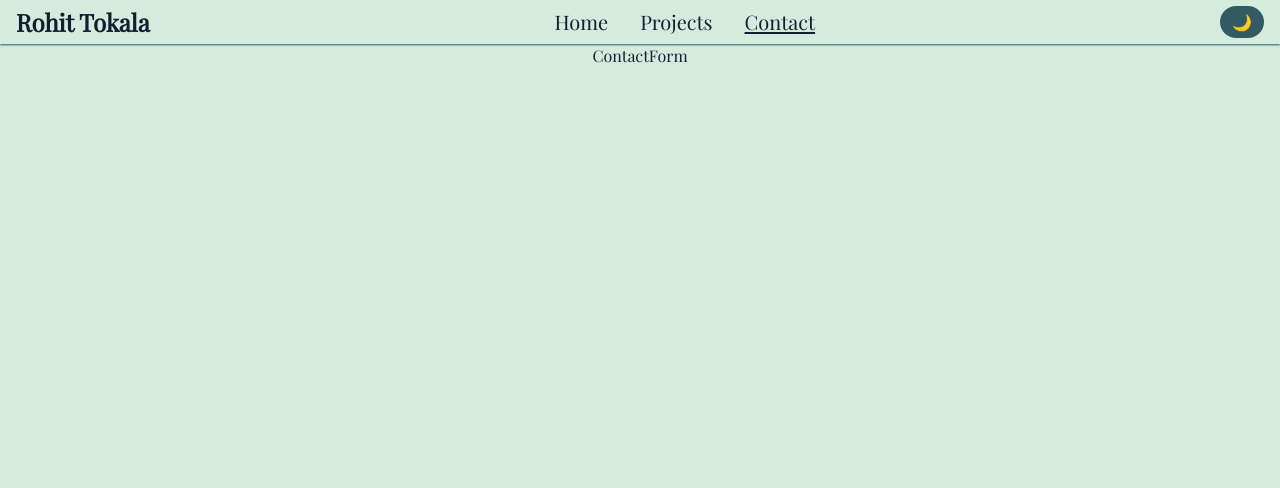
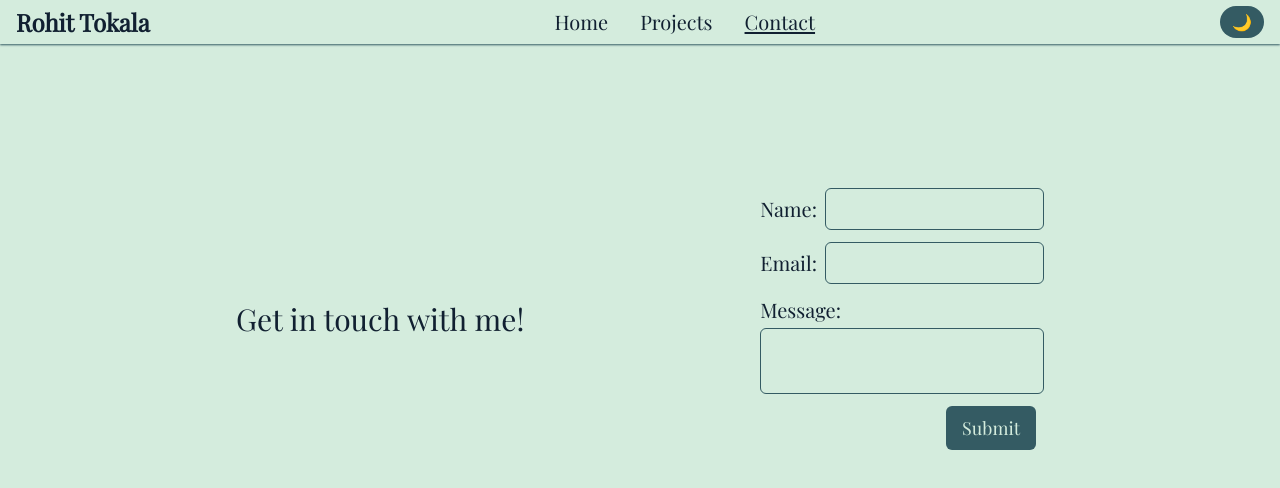
Before and after one commit to rtokala14/personal-portfolio, an Astro site: page /contact in a window 1280 px wide. Built offline with nearby package versions, Linux system fonts and the light colour scheme; Astro itself is replaced by a stand-in of ours.

Commit message:
Add contact form layout

```diff
--- /dev/null
+++ b/src/components/ContactForm.jsx
@@ -0,0 +1,49 @@
+import { Component } from "preact";
+
+export default class TodoForm extends Component {
+  state = { senderName: "", senderEmail: "", contentBody: "" };
+
+  onSubmit = (e) => {
+    // alert(`Submitted a todo, ${this.state.senderName}`);
+    e.preventDefault();
+    console.log(this.state)
+    this.setState({ senderEmail: "", senderName: "", contentBody: ""})
+  };
+
+  onInputName = (e) => {
+    const { value } = e.target;
+    this.setState({ senderName: value });
+  };
+
+  onInputEmail = (e) => {
+    const { value } = e.target;
+    this.setState({ senderEmail: value });
+  };
+
+  onInputBody = (e) => {
+    const { value } = e.target;
+    this.setState({ contentBody: value });
+  };
+
+  render(_, { senderName, senderEmail, contentBody }) {
+    return (
+      <form className=" h-full flex gap-3 justify-center items-center flex-col" onSubmit={this.onSubmit}>
+        <div className=" flex gap-2 items-center">
+        <label className=" text-xl" htmlFor="sender_name">Name: </label>
+        <input className=" bg-transparent p-2 rounded-md border border-tertiary dark:border-Dtertiary" name="sender_name" type="text" value={senderName} onInput={this.onInputName} />
+        </div>
+        <div className=" flex gap-2 items-center">
+        <label className=" text-xl" htmlFor="sender_email">Email: </label>
+        <input className=" bg-transparent p-2 rounded-md border border-tertiary dark:border-Dtertiary" name="sender_email" type={'email'} value={senderEmail} onInput={this.onInputEmail} />
+        </div>
+        <div className=" flex flex-col items-start w-full gap-1">
+        <label className=" text-xl" htmlFor="content_body">Message: </label>
+        <textarea className=" bg-transparent p-2 rounded-md border border-tertiary dark:border-Dtertiary w-full resize-none" name="content_body" type={'text'} value={contentBody} onInput={this.onInputBody} />
+        </div>
+        <div className=" w-full flex justify-end px-2">
+        <button className=" rounded-md p-2 text-lg px-4 bg-tertiary text-tint" type="submit">Submit</button>
+        </div>
+      </form>
+    );
+  }
+}
--- a/src/components/ContactForm.tsx
+++ /dev/null
@@ -1,7 +0,0 @@
-import type { FunctionalComponent } from "preact";
-
-const ContactForm: FunctionalComponent = () => {
-  return <div>ContactForm</div>;
-};
-
-export default ContactForm;
--- a/src/layouts/Layout.astro
+++ b/src/layouts/Layout.astro
@@ -24,7 +24,7 @@ const { title } = Astro.props;
     <title>{title}</title>
   </head>
   <body
-    class="bg-tint scroll-smooth dark:bg-Dtint font-sans text-primary dark:text-Dprimary"
+    class="bg-tint min-h-screen scroll-smooth dark:bg-Dtint font-sans text-primary dark:text-Dprimary"
   >
     <NavBar />
     <slot />
--- a/src/pages/contact.astro
+++ b/src/pages/contact.astro
@@ -4,7 +4,12 @@ import Layout from "../layouts/Layout.astro";
 ---
 
 <Layout title="Contact Rohit Tokala">
-  <div class="h-full flex flex-row justify-center items-center">
+  <div
+    class="flex flex-col md:flex-row gap-5 md:gap-0 justify-evenly mt-36 items-center"
+  >
+    <div>
+      <h2 class="text-3xl">Get in touch with me!</h2>
+    </div>
     <ContactForm client:visible />
   </div>
 </Layout>
```
